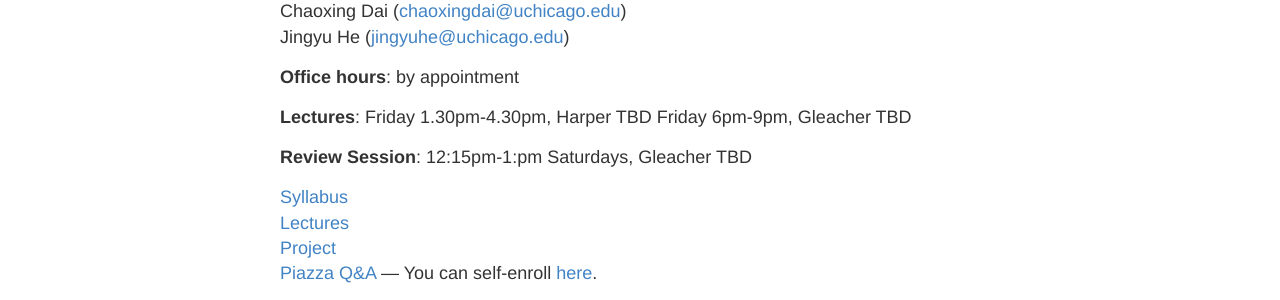
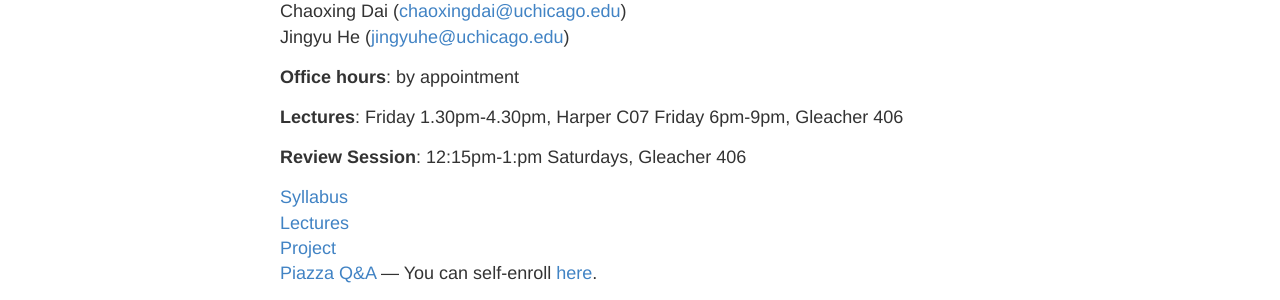
Before and after one commit to ChicagoBoothML/ML2017, a Jekyll site: the page built from index.md, in a window 1280 px wide. Shown: the part 242-542 px from the top of the page. Built offline with Jekyll 4.4.1, drawn with Linux system fonts in a browser that asks for light colours.

Commit message:
Update index.md

```diff
--- a/index.md
+++ b/index.md
@@ -12,10 +12,10 @@ layout: default
 **Office hours**: by appointment
 
 **Lectures**:
-Friday 1.30pm-4.30pm, Harper TBD
-Friday 6pm-9pm, Gleacher TBD
+Friday 1.30pm-4.30pm, Harper C07
+Friday 6pm-9pm, Gleacher 406
 
-**Review Session**: 12:15pm-1:pm Saturdays, Gleacher TBD
+**Review Session**: 12:15pm-1:pm Saturdays, Gleacher 406
 
 [Syllabus](syllabus)
 [Lectures](lectures)
```
